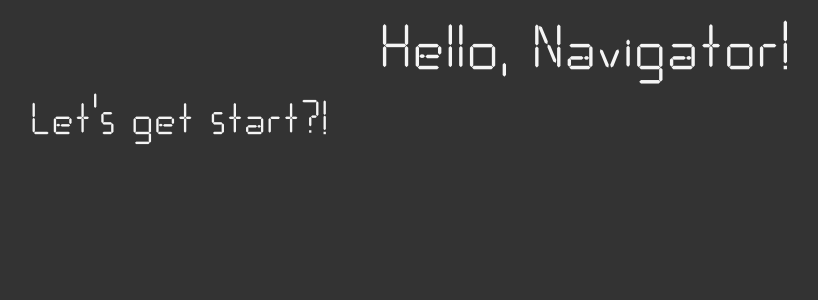
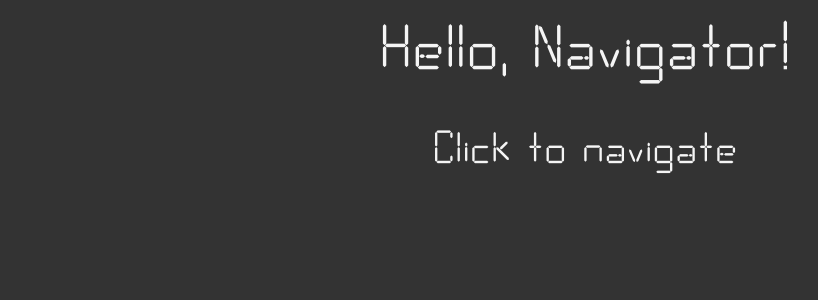
Before and after one commit to OsmanRodrigues/mars-rover-navigator, a Next.js app in the folder app/: page / in a window 1280 px wide. Shown: the top 300 px of the page, without its empty margins (55-873 px from the left). Built offline with nearby package versions, Linux system fonts and the light colour scheme.

Commit message:
string helper and spacer created

```diff
--- a/app/src/atomic/constants.obj.ts
+++ b/app/src/atomic/constants.obj.ts
@@ -32,7 +32,7 @@ export enum ZIndex {
 export enum Transition {
   Fast = "all 0.2s linear 0.2s"
 }
-export enum ColumnGap {
+export enum Gap {
   Small = "0.5rem",
   Medium = "1rem",
   Large = "1.5rem"
--- /dev/null
+++ b/app/src/atomic/spacer.atm/index.ts
@@ -0,0 +1 @@
+export * from "./spacer.atm";
--- /dev/null
+++ b/app/src/atomic/spacer.atm/spacer.atm.ts
@@ -0,0 +1,23 @@
+import { stringHelper } from "@modules/utils/string.helper.utils";
+import styled from "styled-components";
+import { Gap } from "../constants.obj";
+
+const { capitalize } = stringHelper;
+
+interface SeparatorProps {
+  type?: "horizontal" | "vertical";
+  size?: "small" | "medium" | "large";
+}
+
+export const Separator = styled.div<SeparatorProps>`
+  ${({ type, size = "medium" }) =>
+    type === "vertical"
+      ? `
+        display: inline;
+        width: ${Gap[capitalize(size)]};
+        `
+      : `
+        display: block;
+        height: ${Gap[capitalize(size)]};
+        `}
+`;
--- /dev/null
+++ b/app/src/modules/utils/string.helper.utils.ts
@@ -0,0 +1,3 @@
+export const stringHelper = {
+  capitalize: (str: string) => str.charAt(0).toUpperCase() + str.slice(1)
+};
--- a/app/src/pages/index.tsx
+++ b/app/src/pages/index.tsx
@@ -1,4 +1,5 @@
 import { H1, HeroDisplay } from "@atomic";
+import { Separator } from "@atomic/spacer.atm";
 import { Col, Container, Row } from "react-grid-system";
 
 export default function Home() {
@@ -6,12 +7,13 @@ export default function Home() {
     <Container>
       <Row align="center" justify="center">
         <Col xs={12}>
-          <HeroDisplay center={true}>Hello, Navigator!</HeroDisplay>
+          <HeroDisplay center={true}>{"Hello, Navigator!"}</HeroDisplay>
         </Col>
       </Row>
+      <Separator />
       <Row>
-        <Col>
-          <H1>{"Let's get start?!"}</H1>
+        <Col xs={12}>
+          <H1 center={true}>{"Click to navigate"}</H1>
         </Col>
       </Row>
     </Container>
```
Also changed, not shown: app/.eslintrc.json.
